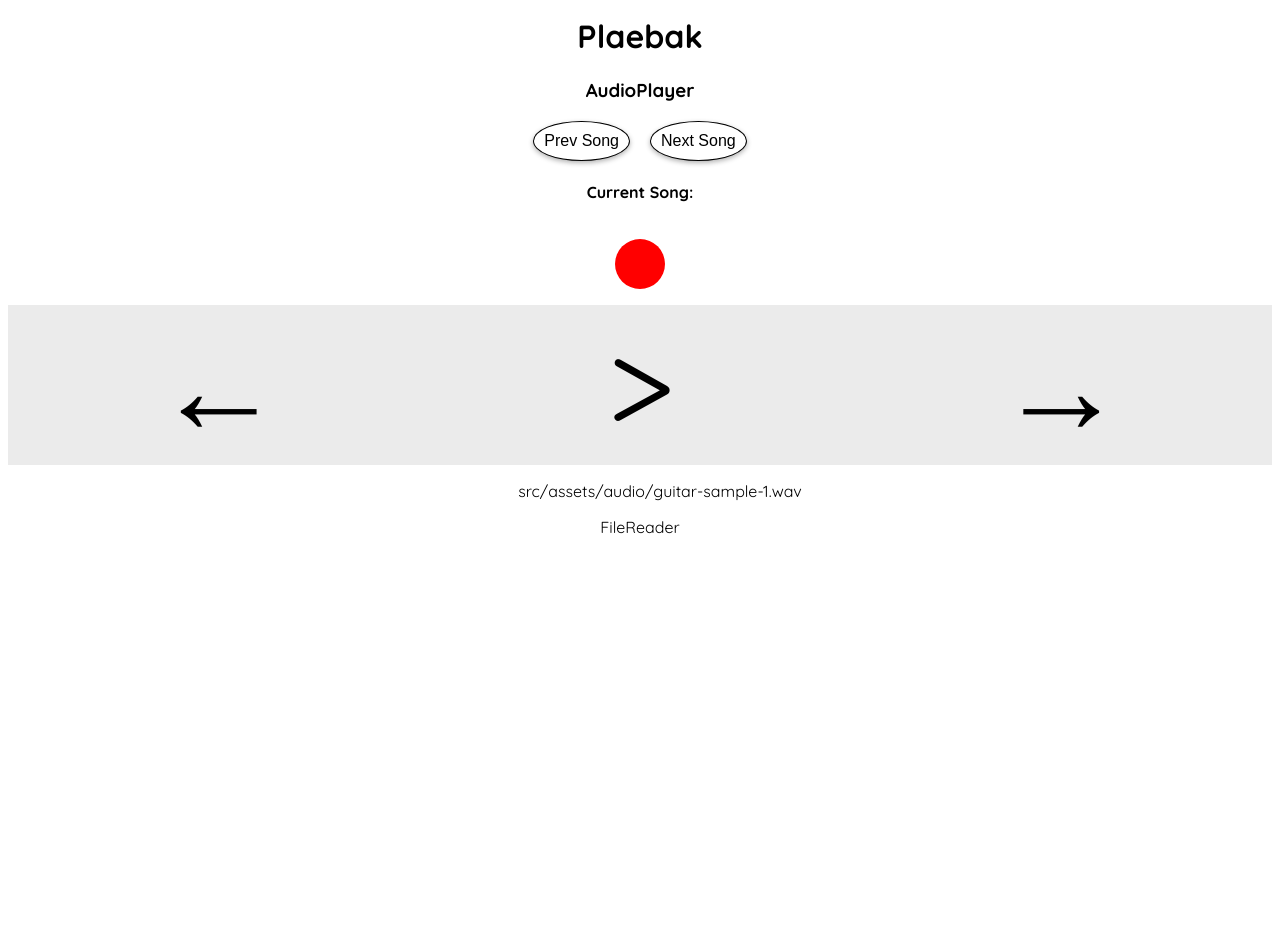
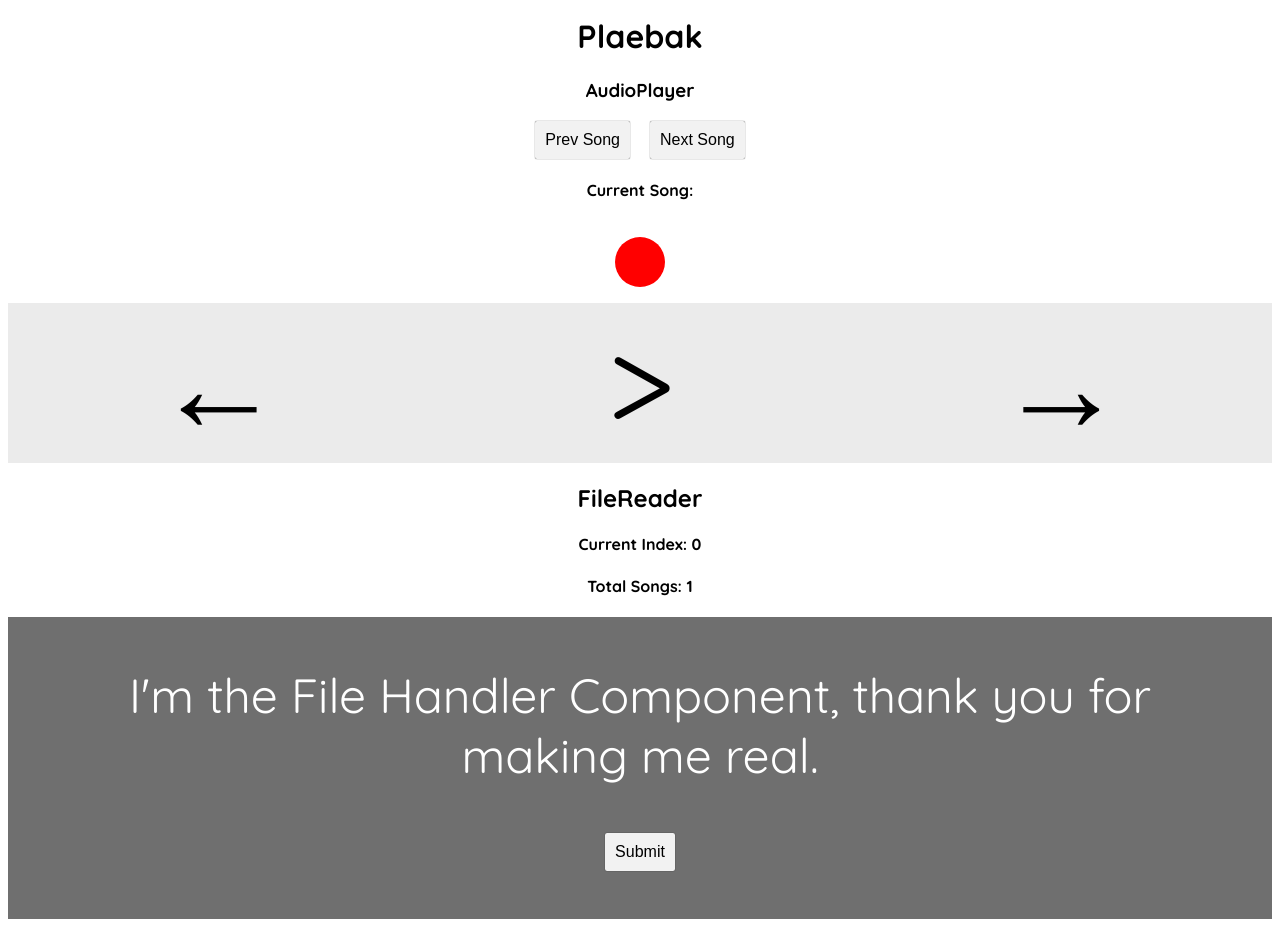
Before and after one commit to riefer02/audio-player, a React (Vite) app: page / in a window 1280 px wide. Shown: the part 120-1047 px from the top of the page. Before the commit the page ends 800 px from the top, so only its background shows below. Built offline with nearby package versions, Linux system fonts and the light colour scheme.

Commit message:
establish connection with REST API

```diff
--- a/package.json
+++ b/package.json
@@ -8,6 +8,7 @@
   },
   "dependencies": {
     "@reduxjs/toolkit": "^1.6.1",
+    "axios": "^0.22.0",
     "react": "^17.0.0",
     "react-dom": "^17.0.0",
     "react-redux": "^7.2.5"
--- a/src/App.jsx
+++ b/src/App.jsx
@@ -4,6 +4,7 @@ import FileLoader from './components/FileLoader';
 import PlayList from './components/PlayList';
 import FileReader from './components/FileReader';
 import Layout from './components/Layout';
+import FileHandler from './components/FileHandler';
 import './assets/styles/app.css';
 
 function App() {
@@ -15,6 +16,7 @@ function App() {
         <AudioPlayer />
         <PlayList />
         <FileReader />
+        <FileHandler />
       </Layout>
     </div>
   );
--- a/src/assets/styles/app.css
+++ b/src/assets/styles/app.css
@@ -5,41 +5,3 @@ body {
 .App {
   text-align: center;
 }
-
-.App-logo {
-  height: 40vmin;
-  pointer-events: none;
-}
-
-@media (prefers-reduced-motion: no-preference) {
-  .App-logo {
-    animation: App-logo-spin infinite 20s linear;
-  }
-}
-
-.App-header {
-  background-color: #282c34;
-  min-height: 100vh;
-  display: flex;
-  flex-direction: column;
-  align-items: center;
-  justify-content: center;
-  font-size: calc(10px + 2vmin);
-  color: white;
-}
-
-.App-link {
-  color: #61dafb;
-}
-
-@keyframes App-logo-spin {
-  from {
-    transform: rotate(0deg);
-  }
-  to {
-    transform: rotate(360deg);
-  }
-}
-
-button {
-}
--- /dev/null
+++ b/src/assets/styles/filehandler.css
@@ -0,0 +1,13 @@
+.file-handler {
+  padding: 3rem;
+  background-color: rgb(111, 111, 111);
+}
+
+.file-handler__message {
+  font-size: 3rem;
+  color: white;
+}
+
+.file-handler__submit-btn {
+  margin-top: 3rem;
+}
--- a/src/assets/styles/fileloader.css
+++ b/src/assets/styles/fileloader.css
@@ -1,11 +1,11 @@
 button {
-  background-color: white;
+  background-color: rgb(242, 242, 242);
   color: #000000;
-  border: 1px solid black;
-  border-radius: 50%;
+  border: 0px solid black;
+  border-radius: 2px;
+  box-shadow: 0 0 1px rgba(0, 0, 0, 0.9);
   padding: 10px;
   margin: 0 10px;
-  box-shadow: 0 2px 5px rgba(0, 0, 0, 0.3);
   font-size: 1rem;
 }
 
--- a/src/assets/styles/index.css
+++ b/src/assets/styles/index.css
@@ -2,3 +2,4 @@
 @import './app.css';
 @import './audioplayer.css';
 @import './fileloader.css';
+@import './filehandler.css';
--- a/src/components/AudioPlayer.jsx
+++ b/src/components/AudioPlayer.jsx
@@ -24,7 +24,7 @@ export default function AudioPlayer() {
     if (playlist.length === 1 || playlist.length === 0) {
       return
     } else if (playlist[newIndex] === undefined) {
-      isForward ? newIndex = playlist[0] : newIdex = playList.at(-1);
+      isForward ? newIndex = 0 : newIndex = playlist.length - 1;
       dispatch(setCurIndex(newIndex));
       return;
     } else {
--- /dev/null
+++ b/src/components/FileHandler.jsx
@@ -0,0 +1,29 @@
+import React, { useState, useEffect } from 'react';
+import axios from 'axios';
+
+
+export default function FileHandler() {
+    const [message, setMessage] = useState(`I'm the File Handler Component, thank you for making me real.`)
+
+    const handleSubmit = () => {
+        console.log('submitted')
+        callAPI()
+    }
+
+    const callAPI = async () => {
+        const response = await axios.post(
+            `${import.meta.env.VITE_API_URL}`,
+            { message: 'Hello API' }
+        )
+            .then(res => { return res.data })
+            .catch(err => console.log(err.message));
+        setMessage(response.message)
+    };
+
+    return (
+        <div className="file-handler">
+            <div className="file-handler__message">{message}</div>
+            <button className="file-handler__submit-btn" onClick={() => handleSubmit()}>Submit</button>
+        </div>
+    )
+}
--- a/src/components/FileReader.jsx
+++ b/src/components/FileReader.jsx
@@ -1,4 +1,4 @@
-import React, { useEffect, useState, useRef } from 'react';
+import React, { useEffect, useState } from 'react';
 import { useSelector } from 'react-redux';
 
 export default function FileReader() {
@@ -18,6 +18,10 @@ export default function FileReader() {
     }, [curAudioURL])
 
     return (
-        <div>FileReader</div>
+        <div>
+            <h2>FileReader</h2>
+            <h4>Current Index: {curIndex}</h4>
+            <h4>Total Songs: {playlist.length}</h4>
+        </div>
     )
 }
--- a/src/components/PlayList.jsx
+++ b/src/components/PlayList.jsx
@@ -5,13 +5,22 @@ export default function PlayList() {
     const playlist = useSelector((state) => state.audio.audioPlayList)
     const [playListDisplay, setPlaylistDisplay] = useState([]);
 
+
+
     useEffect(() => {
         setPlaylistDisplay(playlist)
+
     }, [playlist])
 
+    useEffect(() => {
+        const renderPlaylist = () => {
+            playlist.forEach(item => {
+            })
+        }
+        renderPlaylist()
+    }, [playListDisplay])
+
     return (
-        <ul>
-            {playListDisplay}
-        </ul>
+        <ul></ul>
     )
 }
--- a/vite.config.js
+++ b/vite.config.js
@@ -1,5 +1,5 @@
-import { defineConfig } from "vite";
-import reactRefresh from "@vitejs/plugin-react-refresh";
+import { defineConfig } from 'vite';
+import reactRefresh from '@vitejs/plugin-react-refresh';
 
 // https://vitejs.dev/config/
 export default defineConfig({
```
Also changed, not shown: 1 other file (tests, documents, lock files or other folders).
